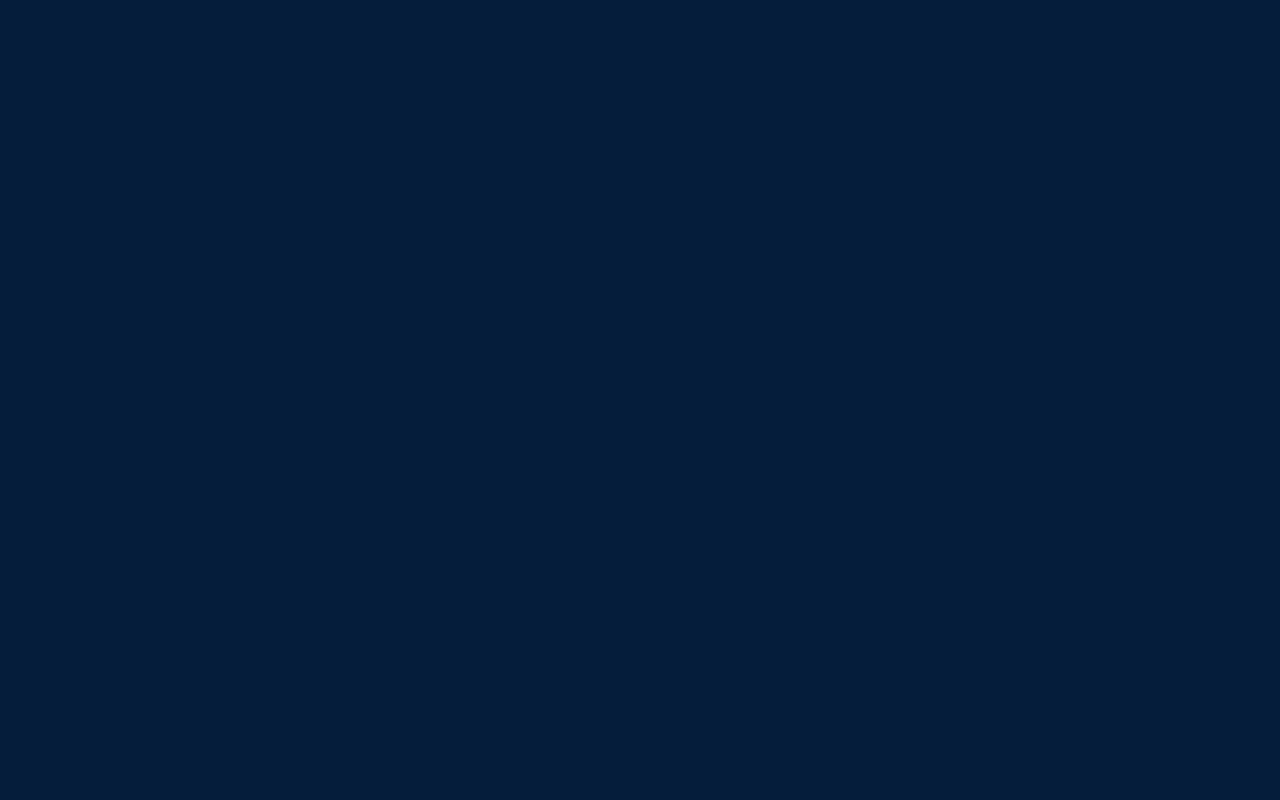
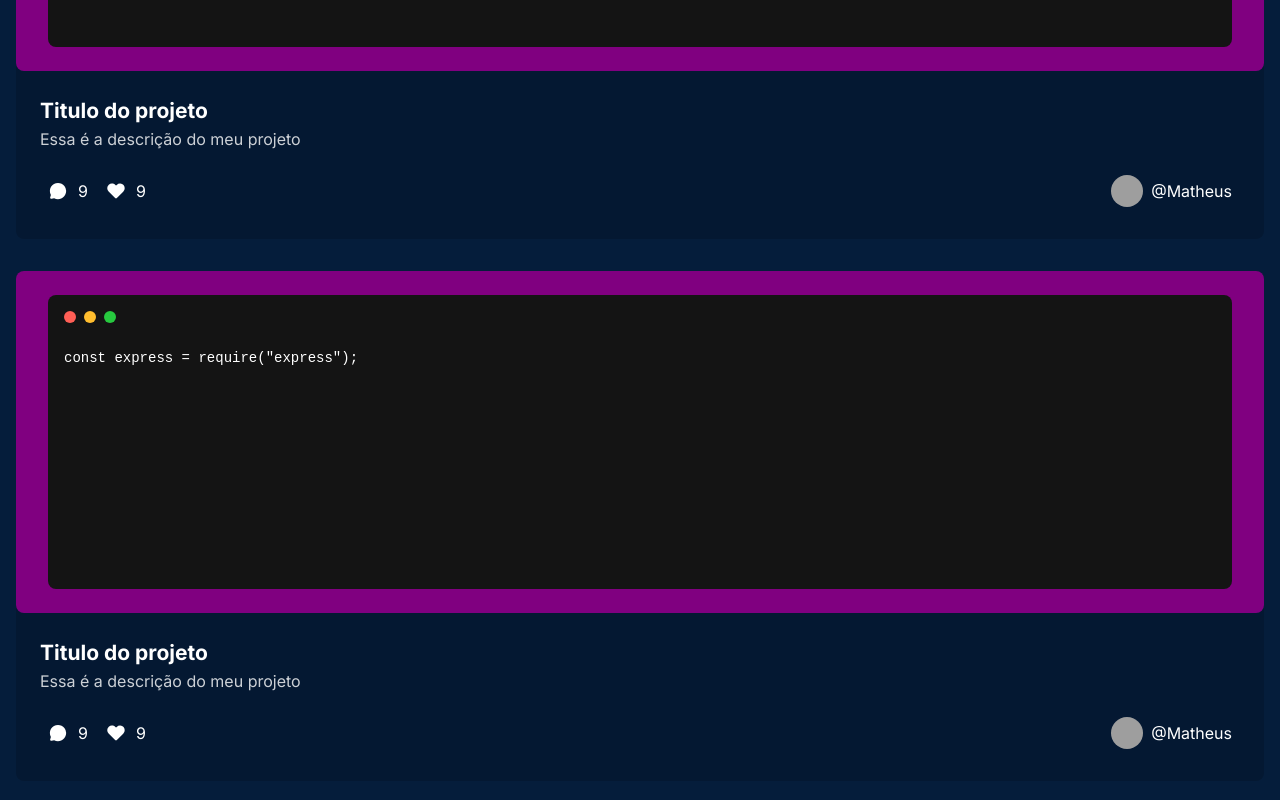
Before and after one commit to matheusgondra/challenger-front-alura, a React (Vite) app: page /comunidade in a window 1280 px wide. Shown: the part 1100-1900 px from the top of the page. Before the commit the page ends 837 px from the top, so only its background shows below. Built offline with nearby package versions, Linux system fonts and the light colour scheme; grey boxes are pictures that could not be loaded.

Commit message:
Ajustando varios cards

```diff
--- a/src/screen/Community/index.tsx
+++ b/src/screen/Community/index.tsx
@@ -11,7 +11,94 @@ export function Community() {
 			<Header />
 			<main>
 				<MenuNav />
-				<section>
+				<section id="cards">
+					<div className="card">
+						<CodeEditor
+							colorEditor="purple"
+							type="secondary"
+						/>
+						<div>
+							<div className="content">
+								<h2>Titulo do projeto</h2>
+								<p>Essa é a descrição do meu projeto</p>
+							</div>
+							<div className="actions">
+								<div className="icons">
+									<div>
+										<ChatCircle size={20} color="#ffffff" weight="fill" />
+										<span>9</span>
+									</div>
+									<div>
+										<HeartStraight size={20} color="#ffffff" weight="fill" />
+										<span>9</span>
+									</div>
+								</div>
+								<Author
+									name="@Matheus"
+									photo="https://github.com/matheusgondra.png"
+									visible
+								/>
+							</div>
+						</div>
+					</div>
+					<div className="card">
+						<CodeEditor
+							colorEditor="purple"
+							type="secondary"
+						/>
+						<div>
+							<div className="content">
+								<h2>Titulo do projeto</h2>
+								<p>Essa é a descrição do meu projeto</p>
+							</div>
+							<div className="actions">
+								<div className="icons">
+									<div>
+										<ChatCircle size={20} color="#ffffff" weight="fill" />
+										<span>9</span>
+									</div>
+									<div>
+										<HeartStraight size={20} color="#ffffff" weight="fill" />
+										<span>9</span>
+									</div>
+								</div>
+								<Author
+									name="@Matheus"
+									photo="https://github.com/matheusgondra.png"
+									visible
+								/>
+							</div>
+						</div>
+					</div>
+					<div className="card">
+						<CodeEditor
+							colorEditor="purple"
+							type="secondary"
+						/>
+						<div>
+							<div className="content">
+								<h2>Titulo do projeto</h2>
+								<p>Essa é a descrição do meu projeto</p>
+							</div>
+							<div className="actions">
+								<div className="icons">
+									<div>
+										<ChatCircle size={20} color="#ffffff" weight="fill" />
+										<span>9</span>
+									</div>
+									<div>
+										<HeartStraight size={20} color="#ffffff" weight="fill" />
+										<span>9</span>
+									</div>
+								</div>
+								<Author
+									name="@Matheus"
+									photo="https://github.com/matheusgondra.png"
+									visible
+								/>
+							</div>
+						</div>
+					</div>
 					<div className="card">
 						<CodeEditor
 							colorEditor="purple"
--- a/src/screen/Community/styles.ts
+++ b/src/screen/Community/styles.ts
@@ -7,7 +7,10 @@ export const CommunityWrapper = styled.div`
 	font-family: "Inter", sans-serif;
 	main {
 		margin-top: 40px;
-		section {
+		#cards {
+			display: flex;
+			flex-direction: column;
+			gap: 32px;
 			.card {
 				background-color: #00000029;
 				color: #FFF;
```
